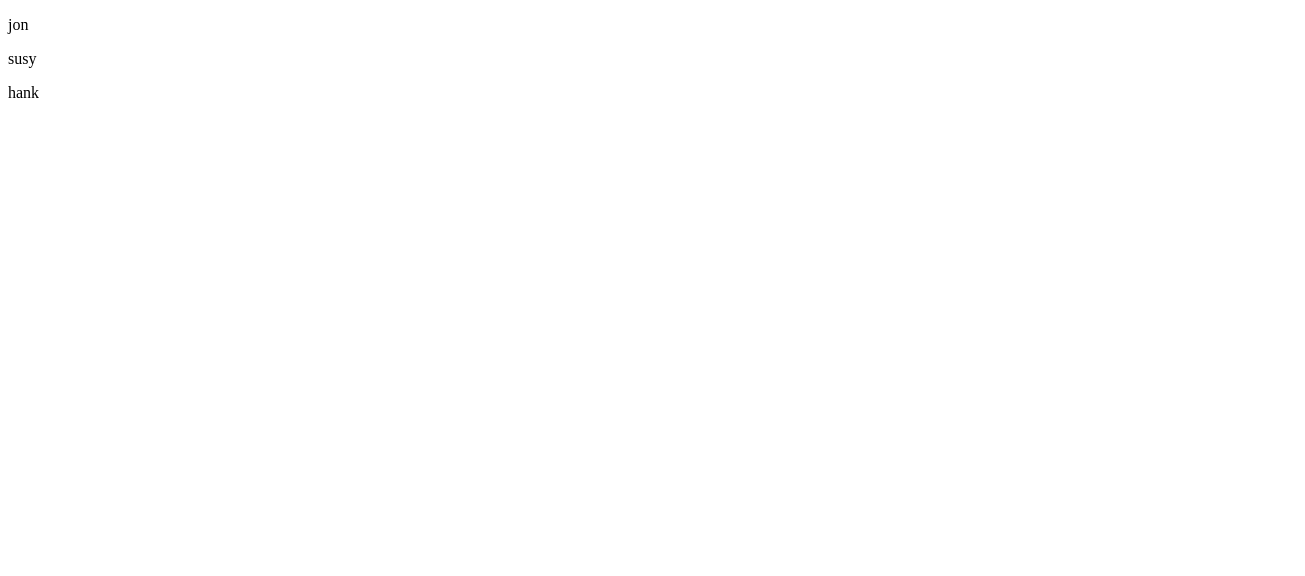
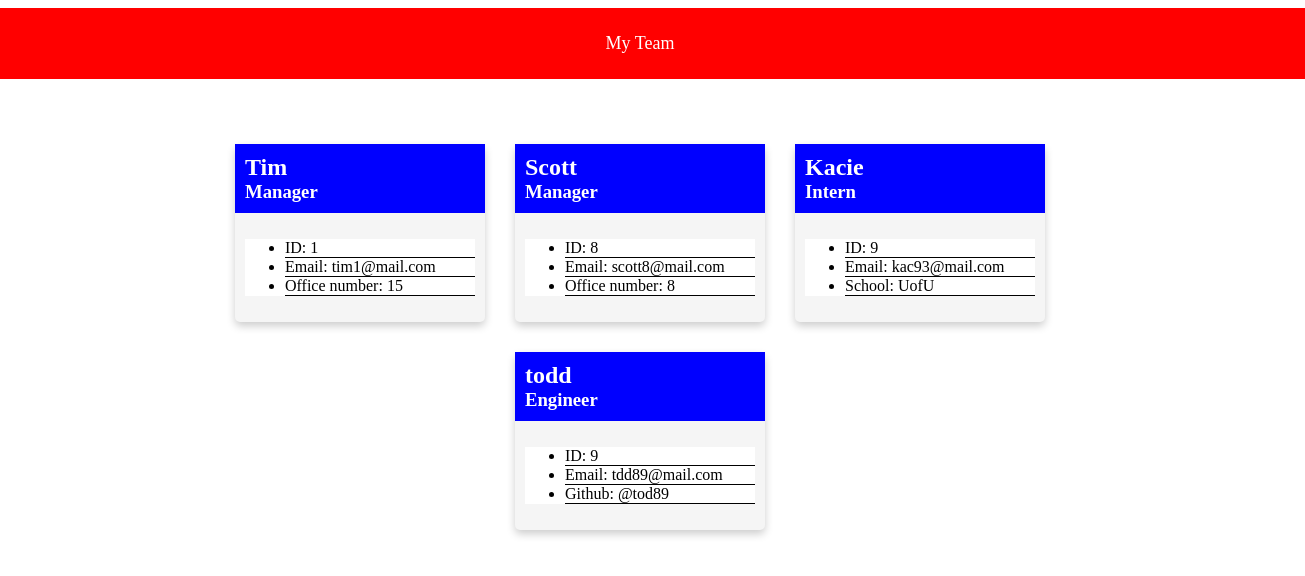
Before and after one commit to ColtonVincent/Team-Profile-Generator, a website: page dist/index.html in a window 1280 px wide. Shown: the whole page, 1305 px wide, since content can reach past the window. Drawn offline with Linux system fonts and the light colour scheme.

Commit message:
added deployed screenshot, finished readme

```diff
--- a/dist/index.html
+++ b/dist/index.html
@@ -4,17 +4,65 @@
       <meta charset="UTF-8">
       <meta http-equiv="X-UA-Compatible" content="IE=edge">
       <meta name="viewport" content="width=device-width, initial-scale=1.0">
+      <link rel="stylesheet" href="../dist/style.css">
       <title>Document</title>
   </head>
   <body>
-    <div>
-      <p>jon</p>
+      <header>
+          <nav>My Team</nav>
+      </header>
+  <div class="card-wrapper">
+   <div class="card">
+      <div class="card-header">
+          <h2 class="card-title">Tim</h2>
+          <h3 class="card-title">Manager</h3>
       </div>
-    <div>
-      <p>susy</p>
+      <div class="card-body">
+          <ul>
+              <li class="body-list">ID: 1</li>
+              <li class="body-list">Email: tim1@mail.com</li>
+              <li class="body-list">Office number: 15</li>
+          </ul>
       </div>
-    <div>
-      <p>hank</p>
+  </div> <div class="card">
+      <div class="card-header">
+          <h2 class="card-title">Scott</h2>
+          <h3 class="card-title">Manager</h3>
       </div>
+      <div class="card-body">
+          <ul>
+              <li class="body-list">ID: 8</li>
+              <li class="body-list">Email: scott8@mail.com</li>
+              <li class="body-list">Office number: 8</li>
+          </ul>
+      </div>
+  </div>
+   <div class="card">
+      <div class="card-header">
+          <h2 class="card-title">Kacie</h2>
+          <h3 class="card-title">Intern</h3>
+      </div>
+      <div class="card-body">
+          <ul>
+              <li class="body-list">ID: 9</li>
+              <li class="body-list">Email: kac93@mail.com</li>
+              <li class="body-list">School: UofU</li>
+          </ul>
+      </div>
+  </div>
+   <div class="card">
+      <div class="card-header">
+          <h2 class="card-title">todd</h2>
+          <h3 class="card-title">Engineer</h3>
+      </div>
+      <div class="card-body">
+          <ul>
+              <li class="body-list">ID: 9</li>
+              <li class="body-list">Email: tdd89@mail.com</li>
+              <li class="body-list">Github: @tod89</li>
+          </ul>
+      </div>
+  </div>
+  </div>
   </body>
   </html>
```
Also changed, not shown: README.md, employee-cards.png (added).
